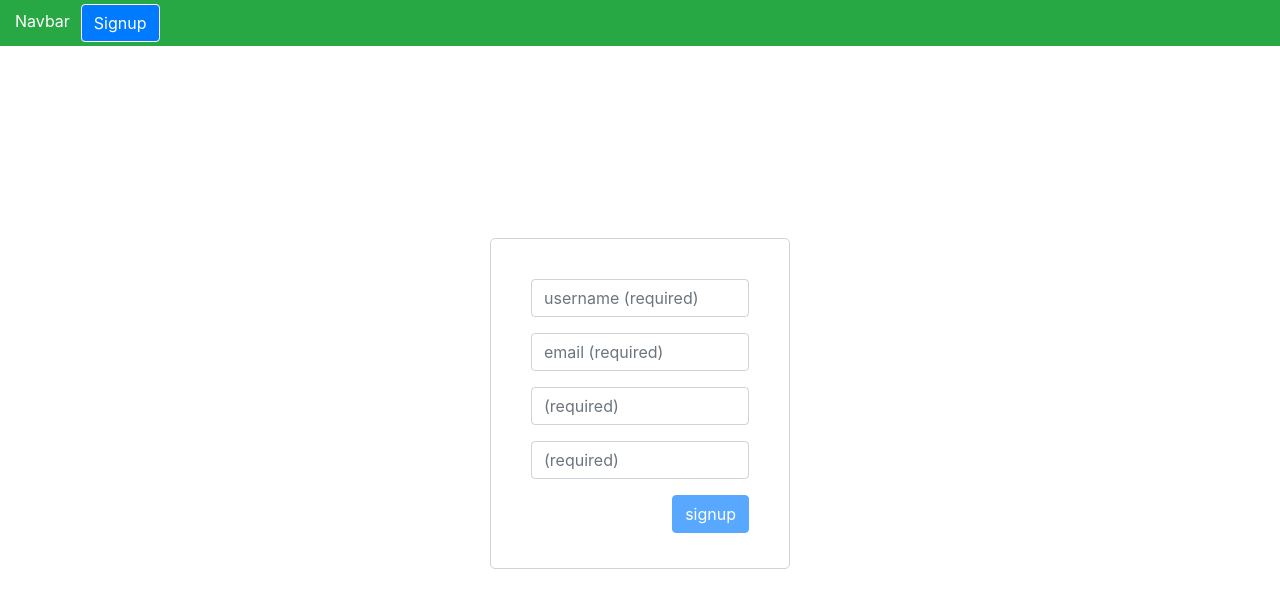
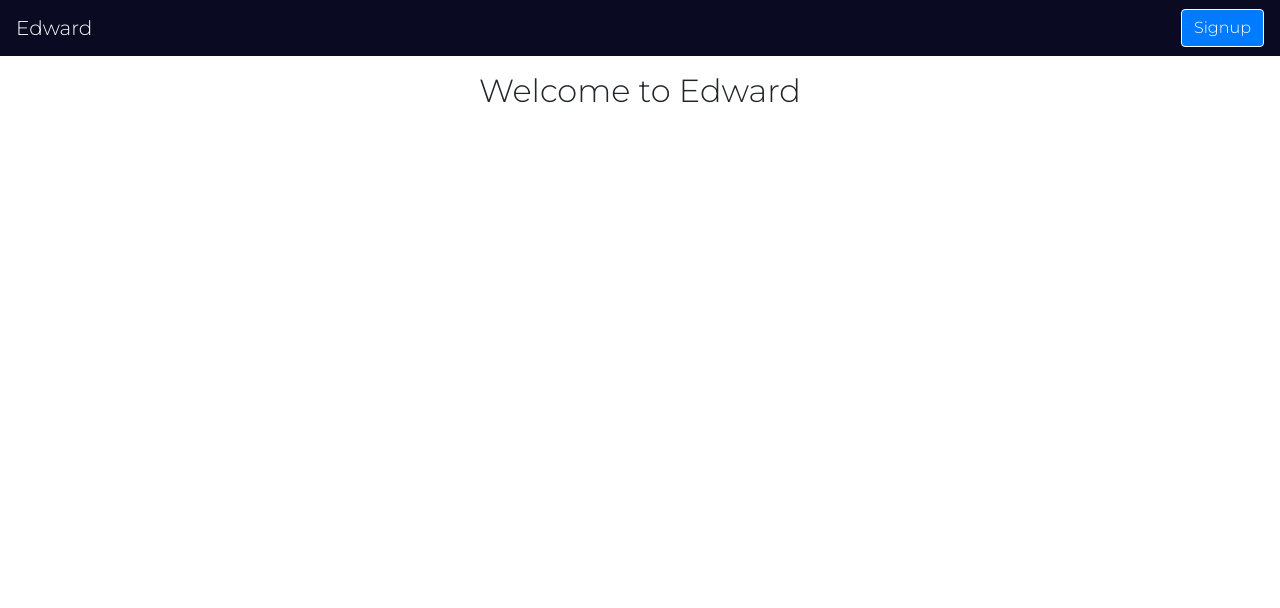
Before and after one commit to khny258/Edward, a React (Create React App) app in the folder client/: page / in a window 1280 px wide. Shown: the top 608 px of the page. Built offline with nearby package versions, Linux system fonts and the light colour scheme; no server answers.

Commit message:
added font, created landing page

```diff
--- a/client/public/index.html
+++ b/client/public/index.html
@@ -30,7 +30,7 @@
       work correctly both with client-side routing and a non-root public URL.
       Learn how to configure a non-root public URL by running `npm run build`.
     -->
-    <title>React App</title>
+    <title>Edward</title>
   </head>
   <body>
     <noscript>You need to enable JavaScript to run this app.</noscript>
--- a/client/src/App.js
+++ b/client/src/App.js
@@ -1,7 +1,9 @@
 import React, { useState, useEffect } from 'react';
 import { BrowserRouter as Router, Route, Switch, Redirect } from 'react-router-dom';
 import ProtectedRoute from './components/ProtectedRoute';
-import Home from './pages/Home';
+import Home from './pages/UserHome';
+import Landing from './pages/Landing'
+import Dash from './pages/Dash'
 import Login from './pages/Login';
 import Signup from './pages/Signup';
 import NoMatch from './pages/NoMatch';
@@ -9,7 +11,6 @@ import Navbar from './containers/Navbar';
 import Alert from './components/Alert';
 import { user as userAPI } from "./utils/API"
 import './App.css';
-import Card from './components/Card';
 
 function App() {
 	const [user, setUser] = useState({});
@@ -46,8 +47,8 @@ function App() {
 					/> */}
 					<Route exact path='/signup' component={Signup} {...user} loading={loading} />
 					<ProtectedRoute exact path="/home" {...{user, loading, Component: Home} } />
-					<ProtectedRoute exact path="/inside" {...{user, loading, Component: Card} } />
-					<Route path='/' component={Signup} {...user} loading={loading} />
+					<ProtectedRoute exact path="/dash" {...{user, loading, Component: Dash} } />
+					<Route path='/' component={Landing} {...user} loading={loading} />
 					<Route component={NoMatch} />
 				</Switch>
 			</Router>
--- a/client/src/containers/Navbar/index.js
+++ b/client/src/containers/Navbar/index.js
@@ -21,19 +21,19 @@ const Navbar = props => {
 	console.groupEnd();
 
 		return (
-			<div
-				style={{ padding: 4, color: 'white', lineHeight: '20px' }}
-				className='bg-success'
+			<nav className="navbar"
+				style={{color: 'white',  backgroundColor:"#0A0A23"}}
 			>
-				<span style={{ padding: 10, border: '1px solid transparent' }}>Navbar</span>
+			<Link to="/" style={{ color: '#FFF' }} className="navbar-brand" >Edward</Link>
             { props.user._id
                ? <Button theme='dark' onClick={signout}>
                     <i className='fa fa-sign-out fa-1x' aria-hidden='true'></i>
                  </Button>
                : location.pathname === '/signup'
-                  ? <Link to='/login'><Button>login</Button></Link>
+                  ? <Link to='/login'><Button>Login</Button></Link>
 				      : <Link to='/signup'><Button theme='primary'>Signup</Button></Link> }
-			</div>
+
+			</nav>
 		);
 };
 export default Navbar;
--- a/client/src/index.css
+++ b/client/src/index.css
@@ -1,13 +1,12 @@
+@import url('https://fonts.googleapis.com/css2?family=Montserrat:wght@300&display=swap');
+
 body {
   margin: 0;
-  font-family: -apple-system, BlinkMacSystemFont, 'Segoe UI', 'Roboto', 'Oxygen',
-    'Ubuntu', 'Cantarell', 'Fira Sans', 'Droid Sans', 'Helvetica Neue',
-    sans-serif;
+  font-family: 'Montserrat', sans-serif;
   -webkit-font-smoothing: antialiased;
   -moz-osx-font-smoothing: grayscale;
 }
 
 code {
-  font-family: source-code-pro, Menlo, Monaco, Consolas, 'Courier New',
-    monospace;
+  font-family: 'Montserrat', sans-serif;
 }
--- a/client/src/pages/Home/index.js
+++ b/client/src/pages/Dash/index.js
@@ -6,8 +6,8 @@ export default ( props ) => {
 
     return (
         <>
-        <div className={`spin ${style.container}`} >
-            Home
+        <div className={`${style.container}`} >
+            Dash - hello how are you?
         </div>
         <div className={style.user}>
             <h5>user:</h5>
--- /dev/null
+++ b/client/src/pages/Landing/index.js
@@ -0,0 +1,16 @@
+import React from "react";
+
+function Insights() {
+  return (
+    <container>
+    <div className="row mt-3 justify-content-center">
+      <center><h2>Welcome to Edward</h2></center>
+    </div>
+    <p>
+
+    </p>
+  </container>
+  );
+}
+
+export default Insights;
--- /dev/null
+++ b/client/src/pages/UserHome/index.js
@@ -0,0 +1,24 @@
+import React from "react";
+import {} from "react";
+import { Link } from 'react-router-dom';
+import style from "./style.module.css";
+
+export default ( props ) => {
+
+    return (
+        <>
+        <div className={`${style.container}`} >
+            Home
+        </div>
+        <div className={style.user}>
+            <h5>user:</h5>
+            { Object.keys(props.user)
+                .map( (field, i) =>
+                    <p key={i}> <strong>{field}</strong>: {props.user[field]}</p>)
+            }
+        </div>
+        <Link to="/dash">Dash</Link>
+
+        </>
+    )
+}
--- /dev/null
+++ b/client/src/pages/UserHome/style.module.css
@@ -0,0 +1,14 @@
+.container{
+   text-align: center;
+   margin-top:100px;
+   margin-bottom:100px;
+   color:gray;
+}
+.user{
+   word-break: break-all;
+   overflow-wrap: break-word;
+   max-width: 200px;
+   margin: auto;
+   display: block;
+}
+.user h5{text-align: center;}
```
Also changed, not shown: client/src/pages/Dash/style.module.css (renamed from client/src/pages/Home/style.module.css).
